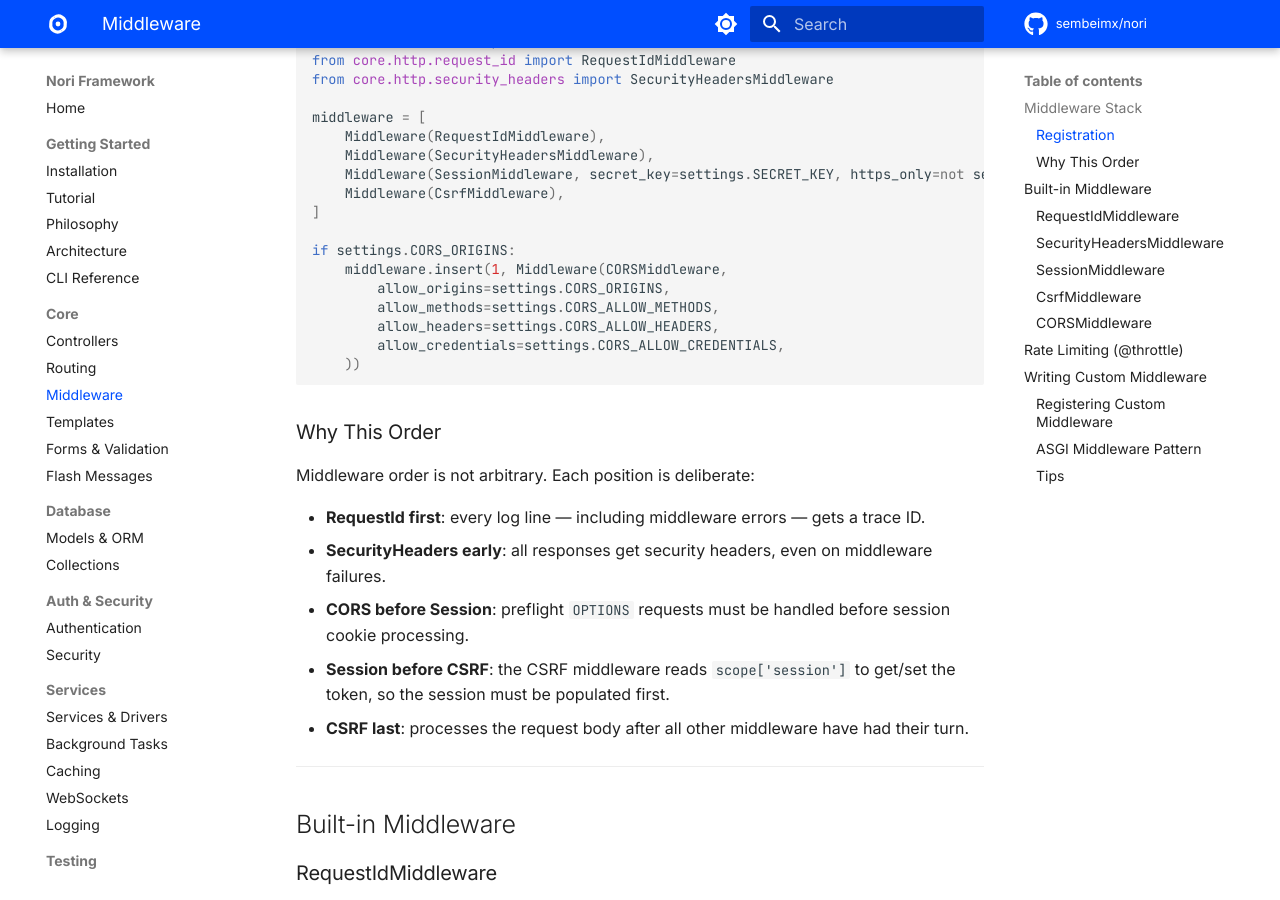
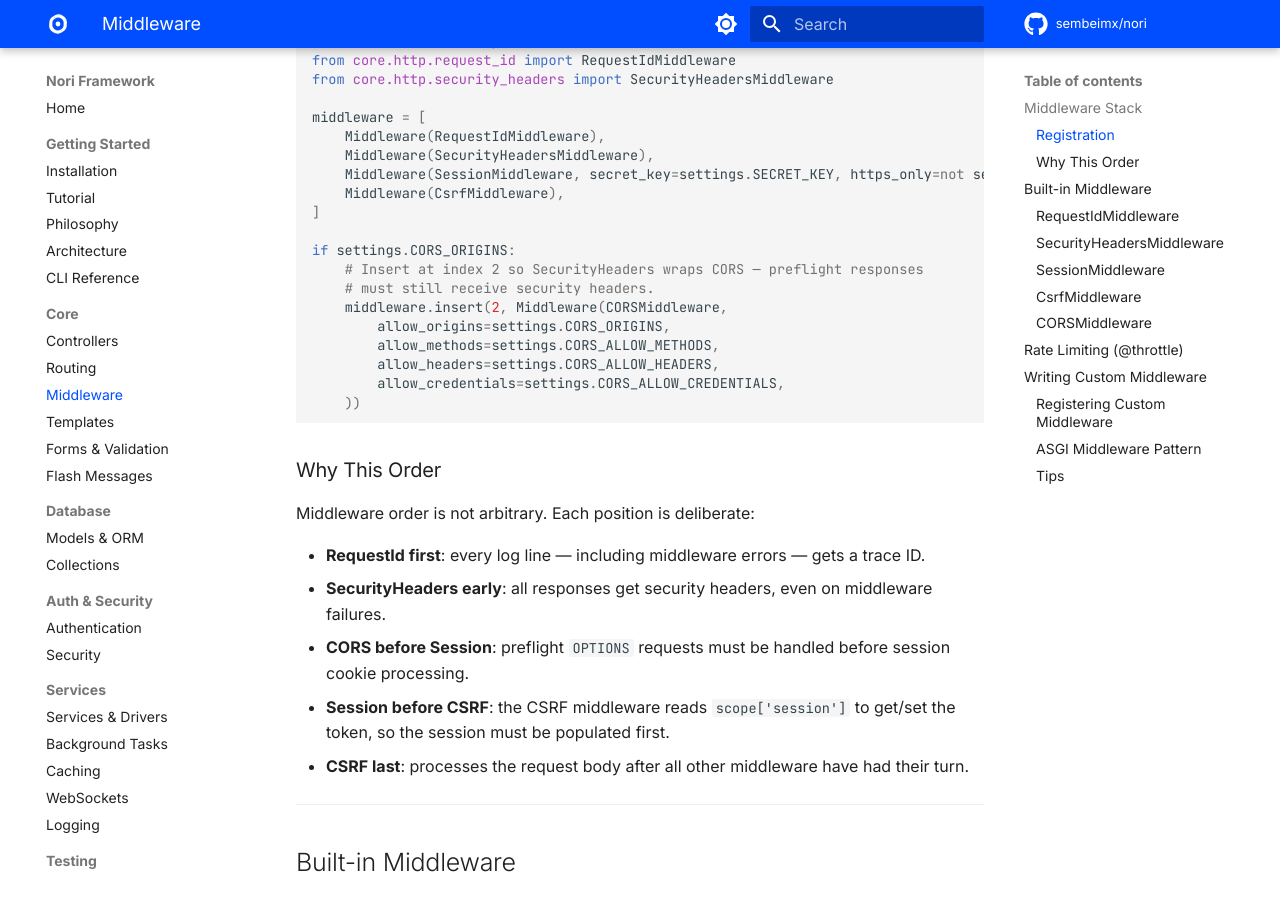
Before and after one commit to sembeimx/nori, an MkDocs documentation site: the page built from docs/middleware.md, in a window 1280 px wide and 900 px high, scrolled down 1032 px. Built offline with MkDocs 1.6.1 and Material for MkDocs 9.7.7, drawn with Linux system fonts in a browser that asks for light colours; comment, search, counter and statistics services are not loaded; the version menu is left out.

Commit message:
docs(middleware): correct CORS insertion index to match v1.15.4
The middleware example showed `middleware.insert(1, CORSMiddleware)`,
which produces RequestId → CORS → SecurityHeaders → Session → CSRF —
the exact bug v1.15.4 fixed in the scaffolding asgi.py. Surrounding
docs (docs/architecture.md, this file's "Why This Order" section) all
documented the correct order, but the code example contradicted it.

Updated to insert(2, ...) so SecurityHeaders wraps CORS and preflight
responses receive security headers.

```diff
--- a/docs/middleware.md
+++ b/docs/middleware.md
@@ -53,7 +53,9 @@ middleware = [
 ]
 
 if settings.CORS_ORIGINS:
-    middleware.insert(1, Middleware(CORSMiddleware,
+    # Insert at index 2 so SecurityHeaders wraps CORS — preflight responses
+    # must still receive security headers.
+    middleware.insert(2, Middleware(CORSMiddleware,
         allow_origins=settings.CORS_ORIGINS,
         allow_methods=settings.CORS_ALLOW_METHODS,
         allow_headers=settings.CORS_ALLOW_HEADERS,
```
